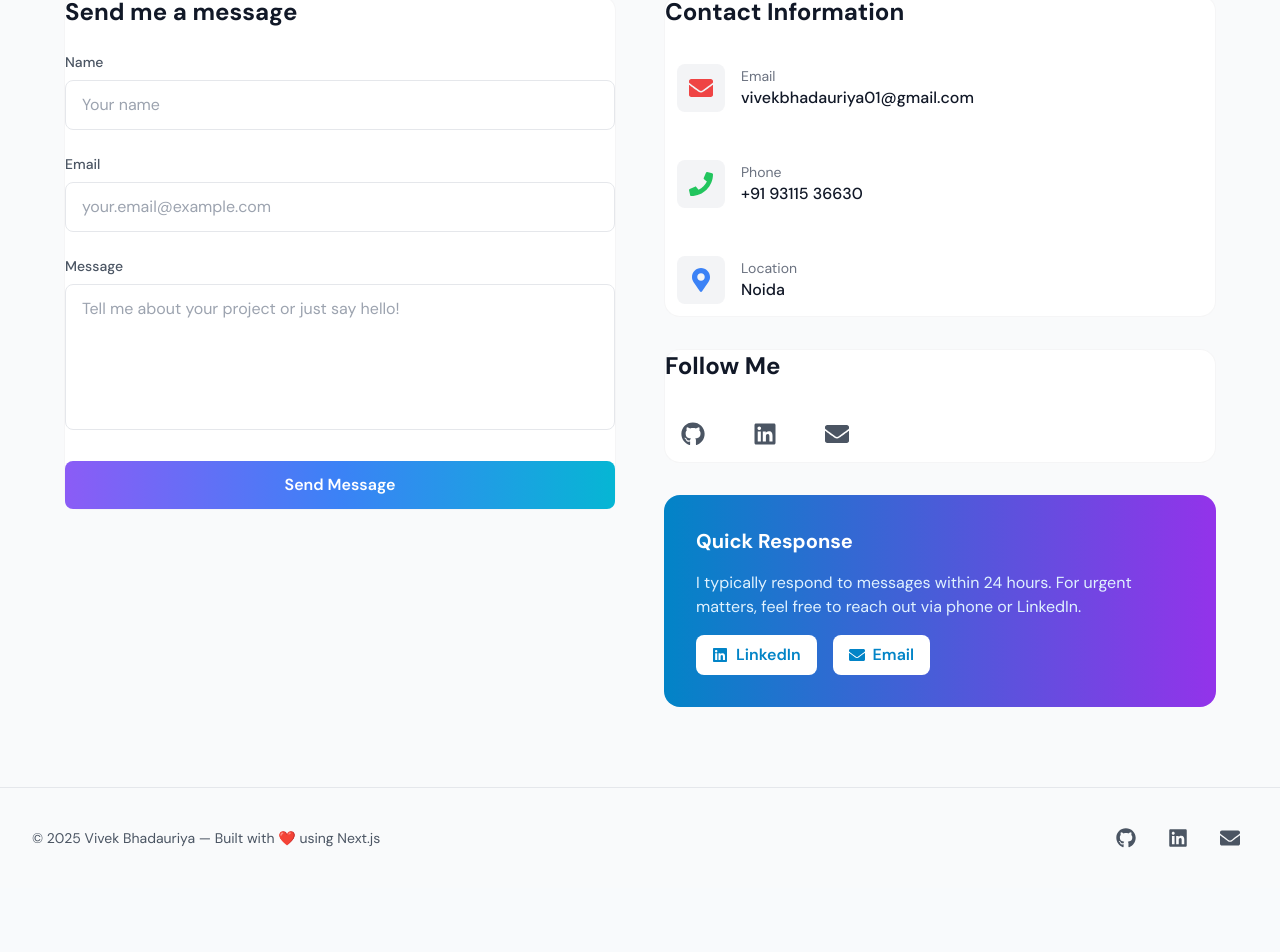
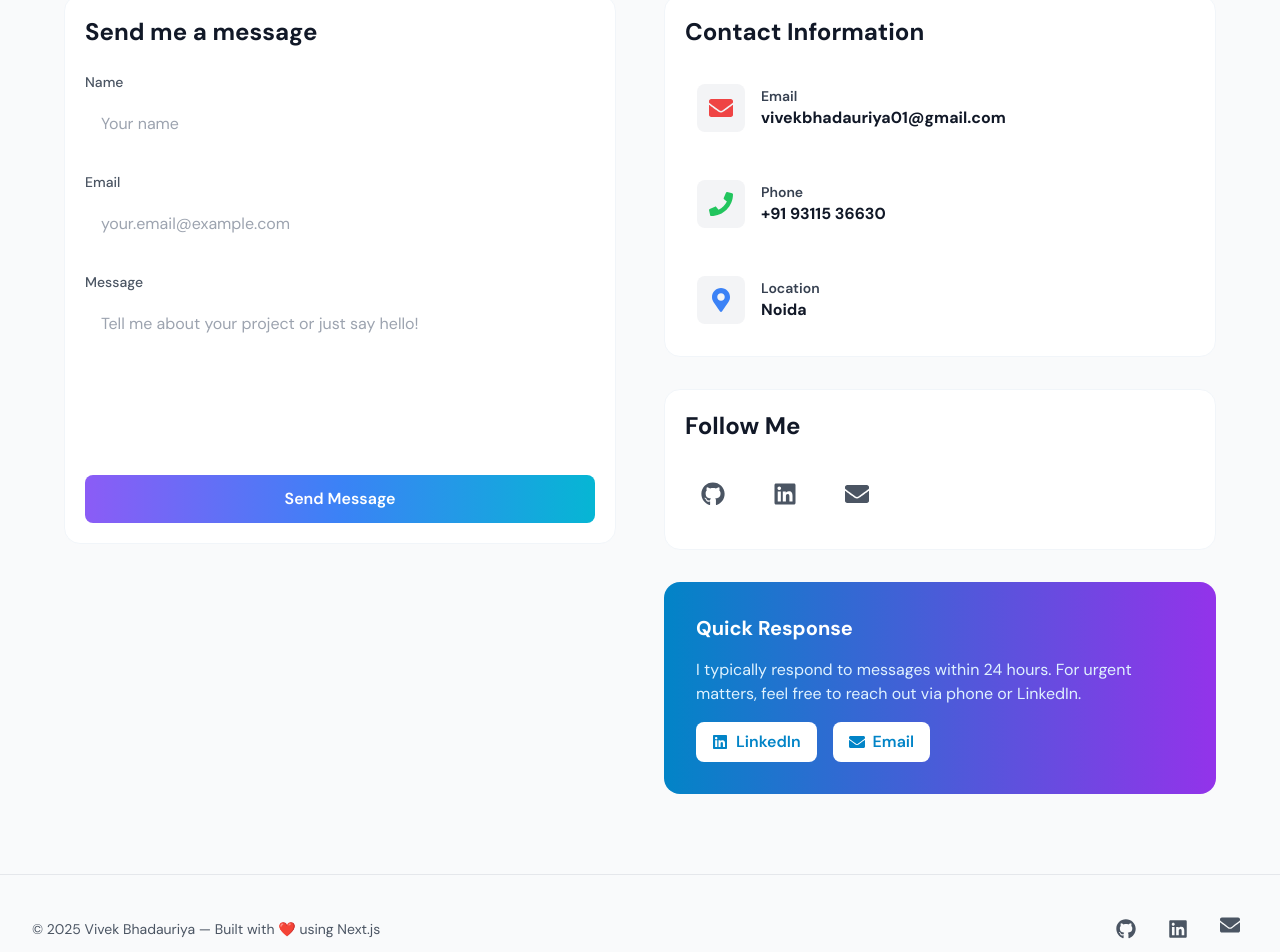
Before and after one commit to vivekbhadauriya/portfolio, a Next.js app: page /contact in a window 1280 px wide. Shown: the part 385-1337 px from the top of the page. Before the commit the page ends 1273 px from the top, so only its background shows below. Built offline with nearby package versions, Linux system fonts and the light colour scheme.

Commit message:
apos issue fixed

```diff
--- a/app/contact/page.tsx
+++ b/app/contact/page.tsx
@@ -80,6 +80,7 @@ const ContactPage = () => {
     },
   ]
 
+
   const containerVariants = {
     hidden: { opacity: 0 },
     visible: {
@@ -142,7 +143,7 @@ const ContactPage = () => {
                       value={formData.name}
                       onChange={handleChange}
                       required
-                      className="w-full px-4 py-3 bg-white dark:bg-dark-800 border border-gray-200 dark:border-dark-600 text-gray-900 dark:text-dark-100 rounded-lg focus:ring-2 focus:ring-primary-500 dark:focus:ring-accent-500 focus:border-primary-500 dark:focus:border-accent-500 transition-all duration-300"
+                      className="w-full px-4 py-3 bg-card border-card text-gray-900 dark:text-dark-100 rounded-lg focus:ring-2 focus:ring-primary-500 dark:focus:ring-accent-500 focus:border-primary-500 dark:focus:border-accent-500 transition-all duration-300 min-w-[220px]"
                       placeholder="Your name"
                     />
                   </div>
@@ -158,7 +159,7 @@ const ContactPage = () => {
                       value={formData.email}
                       onChange={handleChange}
                       required
-                      className="w-full px-4 py-3 bg-white dark:bg-dark-800 border border-gray-200 dark:border-dark-600 text-gray-900 dark:text-dark-100 rounded-lg focus:ring-2 focus:ring-primary-500 dark:focus:ring-accent-500 focus:border-primary-500 dark:focus:border-accent-500 transition-all duration-300"
+                      className="w-full px-4 py-3 bg-card border-card text-gray-900 dark:text-dark-100 rounded-lg focus:ring-2 focus:ring-primary-500 dark:focus:ring-accent-500 focus:border-primary-500 dark:focus:border-accent-500 transition-all duration-300 min-w-[220px]"
                       placeholder="your.email@example.com"
                     />
                   </div>
@@ -174,7 +175,7 @@ const ContactPage = () => {
                       onChange={handleChange}
                       required
                       rows={5}
-                      className="w-full px-4 py-3 bg-white dark:bg-dark-800 border border-gray-200 dark:border-dark-600 text-gray-900 dark:text-dark-100 rounded-lg focus:ring-2 focus:ring-primary-500 dark:focus:ring-accent-500 focus:border-primary-500 dark:focus:border-accent-500 transition-all duration-300 resize-none"
+                      className="w-full px-4 py-3 bg-card border-card text-gray-900 dark:text-dark-100 rounded-lg focus:ring-2 focus:ring-primary-500 dark:focus:ring-accent-500 focus:border-primary-500 dark:focus:border-accent-500 transition-all duration-300 resize-none min-w-[220px]"
                       placeholder="Tell me about your project or just say hello!"
                     />
                   </div>
@@ -199,7 +200,29 @@ const ContactPage = () => {
                 <h2 className="text-2xl font-bold text-gray-900 dark:text-dark-100 mb-6">Contact Information</h2>
 
                 <div className="space-y-6">
-                  {contactInfo.map((info) => (
+                  {contactInfo.map((info) => {
+                    const isMail = typeof info.href === 'string' && info.href.startsWith('mailto:')
+                    if (isMail) {
+                      // Use plain anchor for mailto
+                      return (
+                        <a
+                          key={info.label}
+                          href={info.href}
+                          className="flex items-center space-x-4 p-3 rounded-lg hover:bg-gray-100 dark:hover:bg-dark-800 transition-colors duration-200"
+                        >
+                          <motion.span whileHover={{ x: 5 }} style={{ display: 'inline-block' }}>
+                            <div className={`w-12 h-12 bg-gray-100 rounded-lg flex items-center justify-center ${info.color}`}>
+                              <info.icon className="w-6 h-6" />
+                            </div>
+                          </motion.span>
+                          <div>
+                            <p className="text-sm text-gray-700 dark:text-dark-200 font-semibold">{info.label}</p>
+                            <p className="text-base text-gray-900 dark:text-dark-100 font-bold break-all">{info.value}</p>
+                          </div>
+                        </a>
+                      )
+                    } else {
+                      return (
                         <motion.a
                           key={info.label}
                           href={info.href}
@@ -210,11 +233,13 @@ const ContactPage = () => {
                             <info.icon className="w-6 h-6" />
                           </div>
                           <div>
-                        <p className="text-sm text-gray-500">{info.label}</p>
-                        <p className="text-gray-900 font-medium">{info.value}</p>
+                            <p className="text-sm text-gray-700 dark:text-dark-200 font-semibold">{info.label}</p>
+                            <p className="text-base text-gray-900 dark:text-dark-100 font-bold break-all">{info.value}</p>
                           </div>
                         </motion.a>
-                  ))}
+                      )
+                    }
+                  })}
                 </div>
               </div>
 
@@ -225,12 +250,27 @@ const ContactPage = () => {
                 <div className="flex space-x-4">
                   {socialLinks.map((link) => {
                     const isMail = typeof link.href === 'string' && link.href.startsWith('mailto:')
+                    if (isMail) {
+                      // Use plain anchor for mailto
+                      return (
+                        <a
+                          key={link.name}
+                          href={link.href}
+                          className={`p-4 text-gray-600 dark:text-dark-400 ${link.color} transition-all duration-300 hover:bg-gray-100 dark:hover:bg-dark-800 rounded-xl`}
+                          aria-label={link.name}
+                        >
+                          <motion.span whileHover={{ scale: 1.1, y: -3 }} whileTap={{ scale: 0.95 }} style={{ display: 'inline-block' }}>
+                            <link.icon className="w-6 h-6" />
+                          </motion.span>
+                        </a>
+                      )
+                    } else {
                       return (
                         <motion.a
                           key={link.name}
                           href={link.href}
-                        target={isMail ? undefined : '_blank'}
-                        rel={isMail ? undefined : 'noopener noreferrer'}
+                          target="_blank"
+                          rel="noopener noreferrer"
                           whileHover={{ scale: 1.1, y: -3 }}
                           whileTap={{ scale: 0.95 }}
                           className={`p-4 text-gray-600 dark:text-dark-400 ${link.color} transition-all duration-300 hover:bg-gray-100 dark:hover:bg-dark-800 rounded-xl`}
@@ -239,6 +279,7 @@ const ContactPage = () => {
                           <link.icon className="w-6 h-6" />
                         </motion.a>
                       )
+                    }
                   })}
                 </div>
               </div>
@@ -257,21 +298,21 @@ const ContactPage = () => {
                     rel="noopener noreferrer"
                     whileHover={{ scale: 1.05 }}
                     whileTap={{ scale: 0.95 }}
-                    className="inline-flex items-center px-4 py-2 bg-white text-primary-600 font-semibold rounded-lg hover:shadow-lg transition-all duration-300"
+                    className="inline-flex items-center px-4 py-2 bg-card border-card text-primary-600 font-semibold rounded-lg hover:shadow-lg transition-all duration-300"
                   >
                     <FaLinkedin className="w-4 h-4 mr-2" />
                     LinkedIn
                   </motion.a>
 
-                  <motion.a
+                  <a
                     href="mailto:vivekbhadauriya01@gmail.com"
-                    whileHover={{ scale: 1.05 }}
-                    whileTap={{ scale: 0.95 }}
-                    className="inline-flex items-center px-4 py-2 bg-white text-primary-600 font-semibold rounded-lg hover:shadow-lg transition-all duration-300"
+                    className="inline-flex items-center px-4 py-2 bg-card border-card text-primary-600 font-semibold rounded-lg hover:shadow-lg transition-all duration-300"
                   >
+                    <motion.span whileHover={{ scale: 1.05 }} whileTap={{ scale: 0.95 }} style={{ display: 'inline-flex', alignItems: 'center' }}>
                       <FaEnvelope className="w-4 h-4 mr-2" />
                       Email
-                  </motion.a>
+                    </motion.span>
+                  </a>
                 </div>
               </div>
             </motion.div>
--- a/app/globals.css
+++ b/app/globals.css
@@ -68,10 +68,13 @@
   }
 
   .glass-card {
-    background: rgba(255,255,255,0.98);
-    border: 1px solid rgba(15,23,42,0.04);
+    background: var(--card);
+    border: 1px solid var(--card-border);
     border-radius: 16px;
     backdrop-filter: blur(4px);
+    padding: 1.25rem;
+    min-height: 120px;
+    min-width: 240px;
   }
 
   .hover-glow { transition: all 0.5s ease; }
@@ -110,7 +113,13 @@
     padding: 1.5rem;
     transition: border-color 250ms ease, box-shadow 250ms ease, transform 250ms ease;
     box-shadow: 0 6px 18px rgba(15,23,42,0.03);
+    min-height: 120px;
+    min-width: 220px;
   }
+
+  /* Theme-aware card utility classes for quick swapping */
+  .bg-card { background: var(--card); }
+  .border-card { border-color: var(--card-border); }
 
   .code-accent { font-family: ui-monospace, SFMono-Regular, Menlo, Monaco, 'Roboto Mono', monospace; color: var(--primary-from); font-size: 0.875rem; }
 }
--- a/app/projects/page.tsx
+++ b/app/projects/page.tsx
@@ -107,7 +107,7 @@ const ProjectsPage = () => {
                 viewport={{ once: true }}
                 whileHover={{ y: -8 }}
                 transition={{ duration: 0.3, ease: "easeOut" }}
-                className="bg-white dark:bg-dark-900/50 backdrop-blur-sm group relative overflow-hidden p-8 rounded-2xl border border-gray-100 dark:border-dark-800 shadow-sm hover:shadow-xl hover:border-primary-500/20 dark:hover:border-accent-500/20 transition-all duration-500"
+                className="bg-card border-card backdrop-blur-sm group relative overflow-hidden p-8 rounded-2xl border shadow-sm hover:shadow-xl hover:border-primary-500/20 transition-all duration-500 min-h-[180px]"
               >
                 {/* Project Title */}
                 <div className="space-y-1 mb-4">
--- a/components/Footer.tsx
+++ b/components/Footer.tsx
@@ -6,6 +6,7 @@ import { FaGithub, FaLinkedin, FaEnvelope } from 'react-icons/fa'
 
 const Footer = () => {
   const currentYear = new Date().getFullYear()
+
 
   const socialLinks = [
     {
@@ -48,12 +49,27 @@ const Footer = () => {
           >
             {socialLinks.map((link) => {
               const isMail = typeof link.href === 'string' && link.href.startsWith('mailto:')
+              if (isMail) {
+                // Use plain anchor for mailto
+                return (
+                  <a
+                    key={link.name}
+                    href={link.href}
+                    className="p-2 text-gray-600 dark:text-dark-400 hover:text-primary-600 dark:hover:text-accent-400 transition-colors duration-500 hover:bg-gray-100 dark:hover:bg-dark-800 rounded-lg"
+                    aria-label={link.name}
+                  >
+                    <motion.span whileHover={{ scale: 1.1, y: -2 }} whileTap={{ scale: 0.95 }} style={{ display: 'inline-block' }}>
+                      <link.icon className="w-5 h-5" />
+                    </motion.span>
+                  </a>
+                )
+              } else {
                 return (
                   <motion.a
                     key={link.name}
                     href={link.href}
-                  target={isMail ? undefined : '_blank'}
-                  rel={isMail ? undefined : 'noopener noreferrer'}
+                    target="_blank"
+                    rel="noopener noreferrer"
                     whileHover={{ scale: 1.1, y: -2 }}
                     whileTap={{ scale: 0.95 }}
                     className="p-2 text-gray-600 dark:text-dark-400 hover:text-primary-600 dark:hover:text-accent-400 transition-colors duration-500 hover:bg-gray-100 dark:hover:bg-dark-800 rounded-lg"
@@ -62,6 +78,7 @@ const Footer = () => {
                     <link.icon className="w-5 h-5" />
                   </motion.a>
                 )
+              }
             })}
           </motion.div>
         </div>
```
Also changed, not shown: app/about/page.tsx (+4 -4 lines), app/page.tsx (+20 -2 lines). Lines whose indentation alone changed are shown as unchanged.
